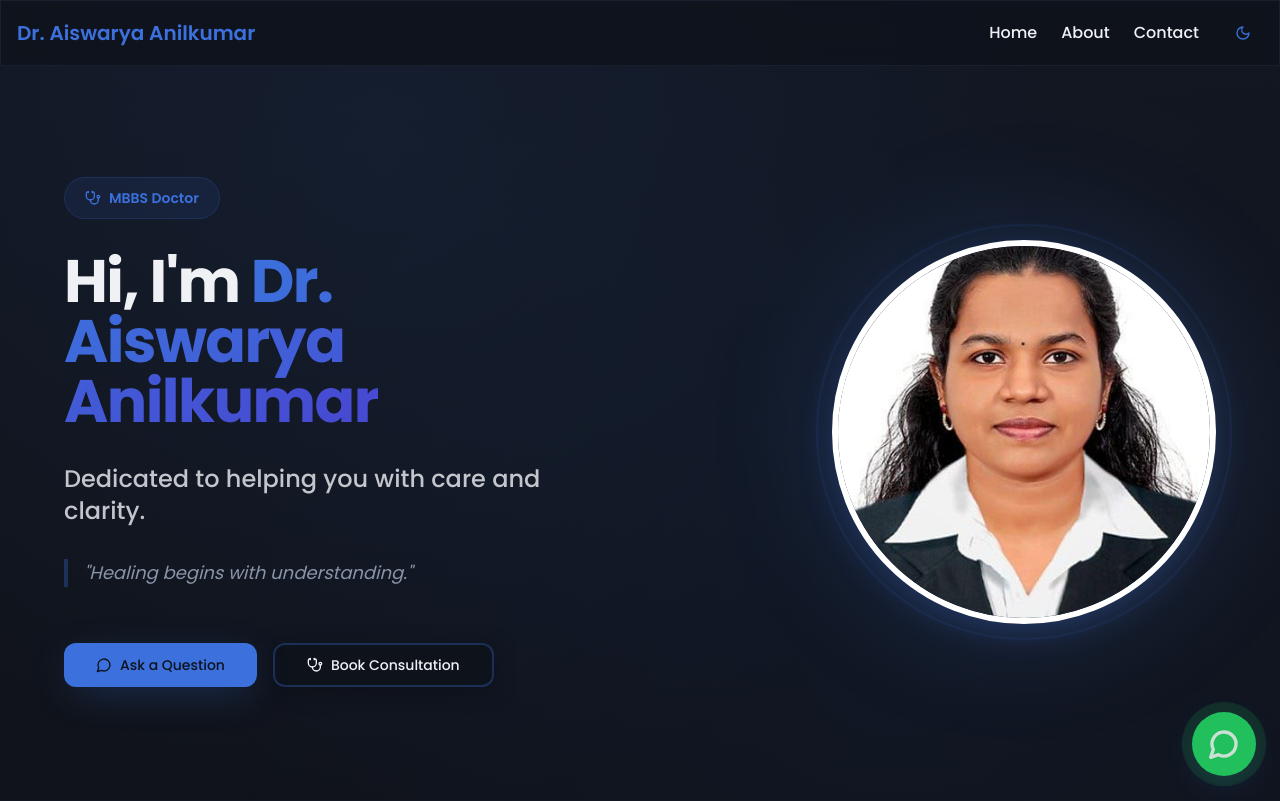
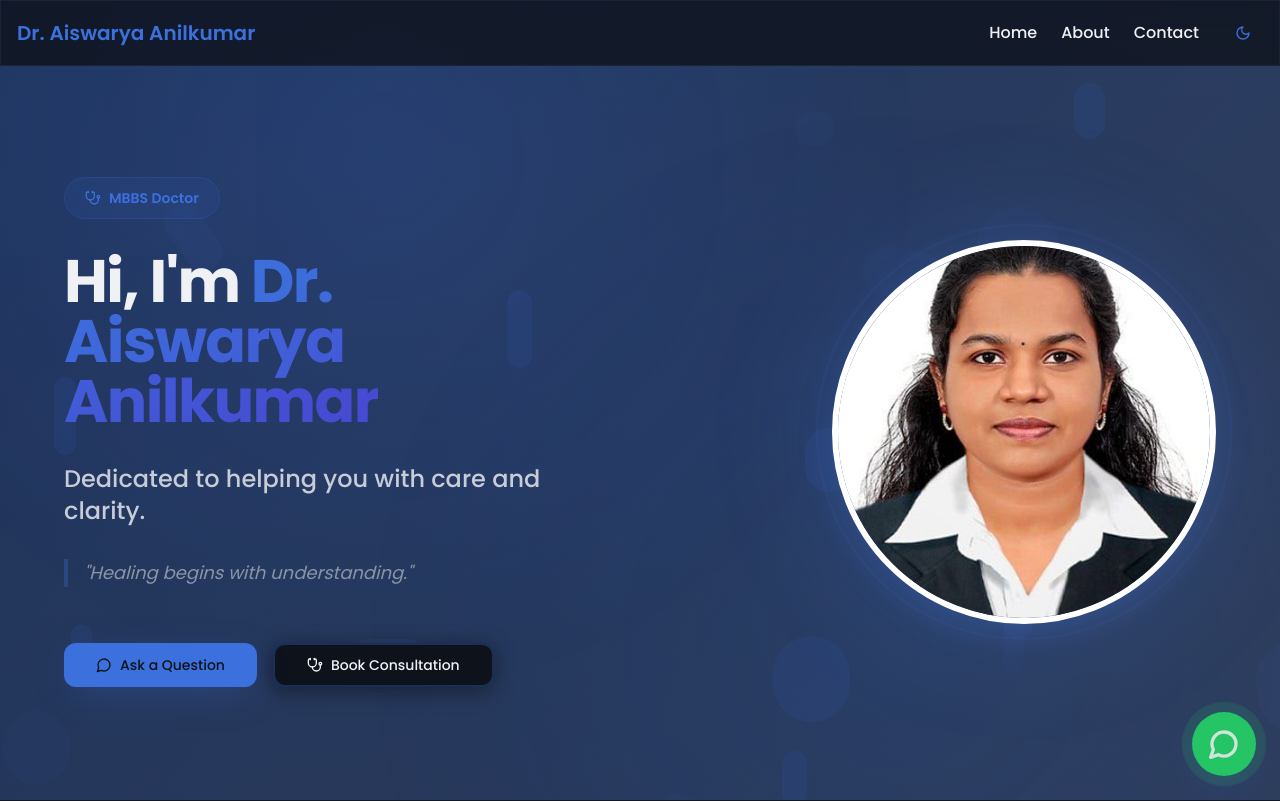
Before and after one commit to akhilprakash869/aiswarya-care-connect, a React (Vite) app: page / in a window 1280 px wide. Shown: the top 801 px of the page. Built offline with nearby package versions, Linux system fonts and the light colour scheme; the HTML template or start-up script is replaced by a standard one.

Commit message:
Enhance hero with animated gradient and particles
Add an animated gradient background and floating particle effects to the hero section, creating a dynamic, elegant visual with subtle motion that complements the existing design system.

```diff
--- a/src/components/Hero.tsx
+++ b/src/components/Hero.tsx
@@ -10,9 +10,28 @@ const Hero = () => {
 
   return (
     <section className="relative min-h-screen flex items-center justify-center overflow-hidden bg-gradient-subtle pt-16">
-      {/* Elegant background effects */}
-      <div className="absolute inset-0 bg-[radial-gradient(circle_at_30%_20%,hsl(var(--primary)/0.08),transparent_60%)]" />
-      <div className="absolute inset-0 bg-[radial-gradient(circle_at_70%_80%,hsl(var(--medical-blue-light)/0.06),transparent_60%)]" />
+      {/* Animated gradient backgrounds */}
+      <div className="absolute inset-0 bg-gradient-primary opacity-20 animate-pulse" style={{ animationDuration: '8s' }} />
+      <div className="absolute inset-0 bg-[radial-gradient(circle_at_30%_20%,hsl(var(--primary)/0.15),transparent_50%)] animate-[pulse_6s_ease-in-out_infinite]" />
+      <div className="absolute inset-0 bg-[radial-gradient(circle_at_70%_80%,hsl(var(--medical-blue-light)/0.12),transparent_50%)] animate-[pulse_7s_ease-in-out_infinite]" />
+
+      {/* Floating particles */}
+      <div className="absolute inset-0 overflow-hidden">
+        {[...Array(20)].map((_, i) => (
+          <div
+            key={i}
+            className="absolute rounded-full bg-primary/10 animate-float"
+            style={{
+              width: `${Math.random() * 80 + 20}px`,
+              height: `${Math.random() * 80 + 20}px`,
+              left: `${Math.random() * 100}%`,
+              top: `${Math.random() * 100}%`,
+              animationDelay: `${Math.random() * 8}s`,
+              animationDuration: `${Math.random() * 10 + 15}s`,
+            }}
+          />
+        ))}
+      </div>
 
       <div className="container mx-auto px-4 py-20 relative z-10">
         <div className="grid lg:grid-cols-2 gap-16 items-center max-w-6xl mx-auto">
--- a/tailwind.config.ts
+++ b/tailwind.config.ts
@@ -102,10 +102,29 @@ export default {
             height: "0",
           },
         },
+        "float": {
+          "0%, 100%": {
+            transform: "translateY(0) translateX(0) rotate(0deg)",
+            opacity: "0.3",
+          },
+          "25%": {
+            transform: "translateY(-30px) translateX(20px) rotate(90deg)",
+            opacity: "0.5",
+          },
+          "50%": {
+            transform: "translateY(-60px) translateX(-20px) rotate(180deg)",
+            opacity: "0.8",
+          },
+          "75%": {
+            transform: "translateY(-30px) translateX(-40px) rotate(270deg)",
+            opacity: "0.5",
+          },
+        },
       },
       animation: {
         "accordion-down": "accordion-down 0.2s ease-out",
         "accordion-up": "accordion-up 0.2s ease-out",
+        "float": "float 20s ease-in-out infinite",
       },
     },
   },
```
